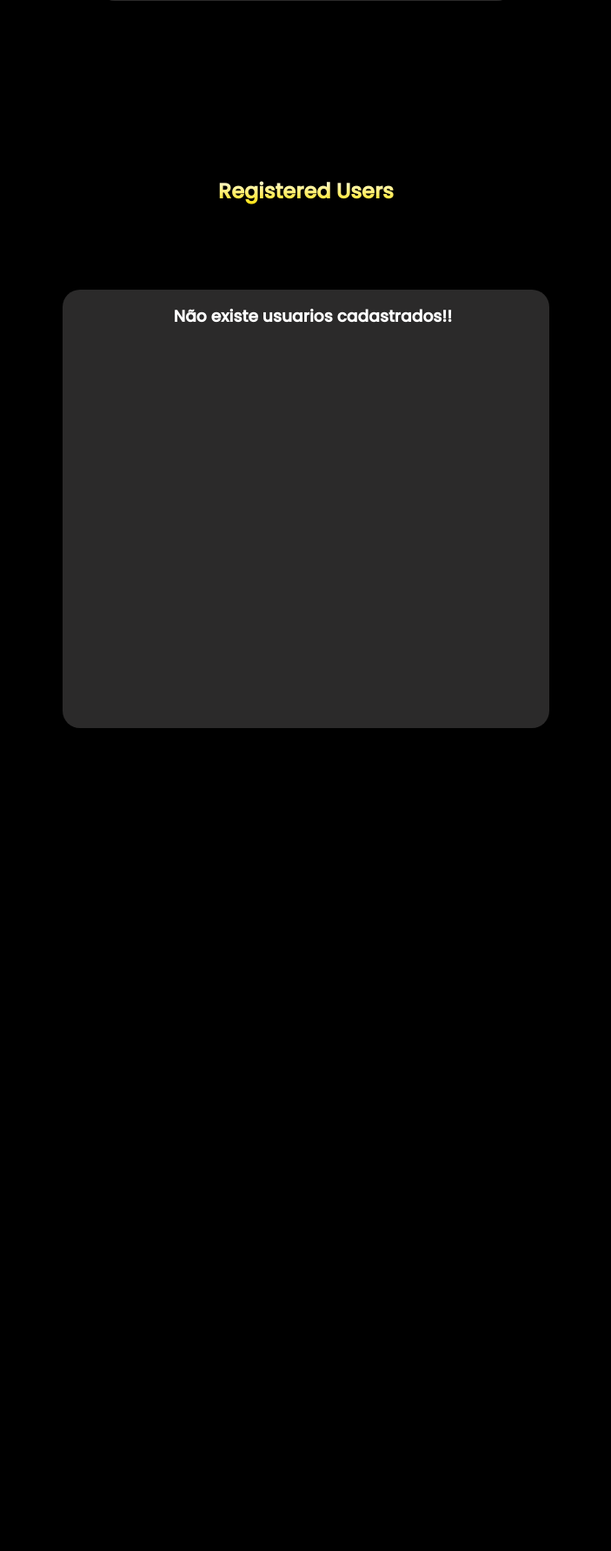
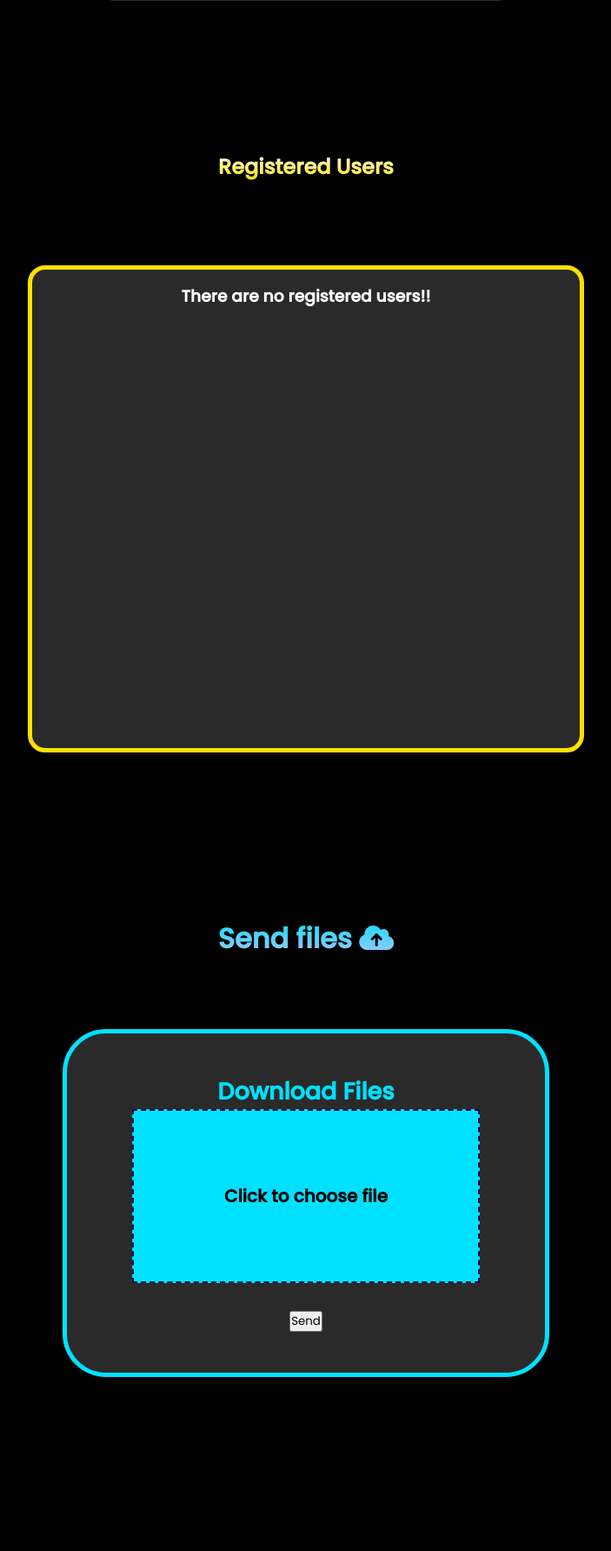
Before and after one commit to Adrian-Pardal/Site-com-intera-o-backend, a Flask app: template templates/admin.html in a window 1280 px wide. Shown: the part 617-2400 px from the top of the page at 87% size, without its empty margins (288-991 px from the left). Before the commit the page ends 1454 px from the top, so only its background shows below. Run offline with Flask 3, Linux system fonts and the light colour scheme; the template is opened without the code that fills it, so the values that code supplies are empty.

Commit message:
Add files via upload

```diff
--- a/main.py
+++ b/main.py
@@ -1,10 +1,17 @@
 
 from flask import Flask , render_template, redirect, request, flash
+
+# o arquivo json pode ser usando para armazenar informações
 import json
+
+# a bibilioteca ast poede ser usanda para transformar string em dicionario
+import ast
+
+import os # biblioteca usada para diretorios
 
 app = Flask(__name__)
 app.config['SECRET_KEY'] = 'SOBER'
-
+#usamos essa configuração inicial para abrir o flask no python e criamos e backend dentro .
 logado = False
 
 @app.route('/')
@@ -53,6 +60,7 @@ def login():
 
 @app.route('/registerUser' , methods=['POST'])
 def registerUser():
+    global logado
     user = []
     name = request.form.get('name')
     password = request.form.get('password')
@@ -70,13 +78,54 @@ def registerUser():
 
     with open('users.json', 'w') as recordingTemp :
         json.dump(newUser , recordingTemp , indent= 4 , sort_keys=True)
+    logado = True
+    flash(f'{name} Registered')
+    return redirect('/adm')
 
+@app.route('/deleteUser' , methods=['POST'])
+def deleteUser():
+    global logado
+    logado = True
+    user = request.form.get('UserPaDelete')
+
+    userDict = ast.literal_eval(user)
+    # Usando a biblioteca ast transformamos string em dicionario com isso conseguimos identificar no arquibo json para remover
+
+    name = userDict["name"]
+    # Para ficar mais limpo o front end estou a variavel name para quando ast transformar em dicionario e depois so chame
+    # o nome do usuario
+
+    with open('users.json') as usersTemp:
+        usersJson = json.load(usersTemp)
+    # usando a formula para abrir arquivo json usamos with  para abrir usa open e chamamos o nome do arquivo que queremos.
+        for c in usersJson:
+            if c == userDict:
+              usersJson.remove(userDict)
+              with open('users.json', 'w') as userToDeleted :
+                json .dump(usersJson , userToDeleted , indent=4) # e para remover depois da ação de procurar no arquivo ai
+                                                                 # voce abre para excluir porque vs code n reconhece a função 'remove'
+        # Aqui usamos o for com  para procurar o 'c' dentro users.json se em  users.json tiver um usuario  igual
+        # a do userDict que sera o nome e senha do usuario que voce quer remover O programa ira excluir e te retornar em 'flash'
+        # o nome do usuario com a frases deleted junto ao nome
+
+    flash(f'{name}Deleted')
     return redirect('/adm')
 
 
+@app.route('/upload' , methods=['POST'])
+def upload():
+    global logado
+    logado = True
 
+    file = request.files.get('document')
+    name_file = file.filename.replace(" ", "-")
+    # o replace e usado para mudar a formatação das palvras que o python vai pegar como um em arquivo
+    # aonde tiver espaço vamos trocar para um hifen
 
+    file.save(os.path.join('files',  name_file ))
 
+    flash('Saved File')
+    return redirect('/adm')
 
 
 
@@ -95,3 +144,4 @@ def registerUser():
 
 if __name__ in "__main__":
     app.run(debug=True)
+# Essa parte fechamos o flask e tudo que estiver dentro vai ser feito pelo python.
--- a/static/css/admin.css
+++ b/static/css/admin.css
@@ -9,13 +9,16 @@
     align-items: center;
     justify-content: center;
 }
+/* titulo do admin*/
 .titulo{
     background:  linear-gradient(#0246ff , #00ff15);
     background-clip: text;
   -webkit-background-clip: text;
   -webkit-text-fill-color: transparent;
+   font-weight: 600;
 }
 
+/* titulo do Register User*/
 .titulo1{
   background:  linear-gradient(#ffffff , #ffe100);
   background-clip: text;
@@ -23,39 +26,199 @@
 -webkit-text-fill-color: transparent;
 }
 
+/* titulo do Save file*/
+.titulo2{
+  background:  linear-gradient(#00e1ff , #b5c3f7);
+  background-clip: text;
+-webkit-background-clip: text;
+-webkit-text-fill-color: transparent;
+}
+
+/* fundo*/
+#form-fundo{
+  display: flex;
+  flex-direction: column;
+}
+
+
+
+
+/* influencia toda lista o tamanha espaço etc..*/
 .list-users{
   background: #2b2a2a;
-  width: 35rem;
-  height: 31.5rem;
+  width: 40rem;
+  height: 35rem;
+
+  display: flex;
+  flex-direction: column;
+  align-items: center;
 
 
   padding-top: 1rem;
   padding-left: 2rem;
-  padding-right: 1rem;
-  gap: 3rem;
+  padding-right: 2rem;
+  gap: 1.8rem;
+
   overflow-y: scroll;
 
-  border-radius: 20px;
+  border-radius: 20px ;
+  border: 5px solid  #ffe100;
+
   color: #fff;
   text-align: center;
   text-decoration: none;
 }
+/* scroll do list users ficando invessivel*/
+.list-users::-webkit-scrollbar{
+  width: 0px;
+}
+
+/* Essa função meche com a lista do usuario porem desalinha os itens dentro se usar padding*/
 li{
-  padding-bottom: 2rem;
+  padding-top: 1rem;
+  padding-bottom: 1rem;
 }
+
+/* Aqui ira modificar a 'ul' do FORM*/
 .list{
-  display: flex;
+  display:flex;
+  flex-direction: row;
   align-items: center;
-  justify-content: left;
+  justify-content: center;
 
-  list-style: none;
-  gap:3rem
+
+
+ gap: 3rem;
 }
+
+
+/* A primeira informação do user 'nome'*/
 .info-user1{
   font-size: 20px;
 
 
 }
+/* A segunda informação do user 'senha'*/
 .info-user2{
   font-size: 20px;
 }
+
+/* vai modificar a menssagem do flash*/
+.flash-alerta{
+  color: #00ff15;
+  border-bottom: solid 2px #00ff15;
+}
+/*icone de check fontsawesome*/
+#check{
+  margin-left: 1rem;
+  color: #00ff15;
+}
+/* modifica o button de delete*/
+.btn-delete{
+  width: 7rem;
+  padding: 0.2rem;
+
+  border: none;
+  border-radius: 5px;
+}
+
+/* icone de trash fontsawesome */
+#trash{
+  margin-left: 1rem;
+  color: red;
+}
+
+/* ira modificar o save files do form*/
+#fundo-save{
+  width: 35rem;
+  height: 25rem;
+
+  background: #2b2a2a;
+
+  display: flex;
+  align-items: center;
+  justify-content: center;
+
+  border-radius: 50px;
+}
+
+/* Todo modificação do Save files*/
+#fundo-save{
+  border: 5px solid #00e1ff;
+  display: flex;
+  flex-direction: column;
+
+  transition: 300ms;
+}
+#fundo-save:hover{
+
+  box-shadow:  0 5px 10px 10px  #00e1ff;
+  cursor: pointer;
+}
+
+.download-file{
+  display: flex;
+  flex-direction: column;
+  align-items: center;
+  justify-content: center;
+}
+
+.download-file header{
+  font-size: 27px;
+  font-weight: 600;
+  color: #00e1ff;
+}
+
+.uploaded form{
+  display: flex;
+  flex-direction: column;
+  align-items: center;
+  justify-content: center;
+
+  text-align: center;
+}
+/* mechendo com o label */
+#document-input{
+  display: none;
+}
+
+#document-label{
+  width: 400px;
+  aspect-ratio: 6/3;
+  background: #00e1ff;
+
+  font-size: 20px;
+  font-family: "Poppins", sans-serif;
+  font-weight: 600;
+
+  display: flex;
+  align-items: center;
+  justify-content: center;
+
+  cursor: pointer;
+
+  border: 2px dashed #00084f;
+
+  transition: background 300ms ease-in-out;
+}
+#document-label:hover{
+  background: #ffffff;
+}
+
+#document-label:active{
+  color: #00ff15;
+  border: 3px dashed #00ff15;
+}
+
+/*
+.uploaded form input{
+  width: 400px;
+  aspect-ratio: 16/9;
+
+  border: 5px dashed  #00e1ff;
+
+  background: #00e1ff;
+}
+.uploaded form input:hover{
+  background: #59e4f7;
+}
--- a/static/css/home.css
+++ b/static/css/home.css
@@ -3,7 +3,7 @@
     margin: 0;
     padding: 0;
     box-sizing: border-box;
-    font-family: poppins;
+    font-family: "Poppins", sans-serif;
 }
 
 #form-fundo{
@@ -44,6 +44,8 @@
     height: 23rem;
     border-radius: 20px;
     color: #fff;
+
+    transition: 300ms;
 }
 
 #login:hover{
--- /dev/null
+++ b/static/scripts/admin.js
@@ -0,0 +1,25 @@
+
+
+
+
+
+
+
+
+
+
+
+// Uso esse codigo que quando um arquivo for escolido em send files aparecera na tela o nome do arquivo ex: "boleto.pdf"
+   const inputFile = document.getElementById("document-input");
+    const labelInputFile = document.getElementById('document-label');
+
+    inputFile.addEventListener("input", () => {
+        if (inputFile.files.length > 0) {
+            const file = inputFile.files[0];
+            labelInputFile.innerText = file.name;
+        } else {
+            labelInputFile.innerText = "Click to choose file";
+        }
+    });
+// final do COdigo Send Files
+//-----------------------------------------------------------------------------------------------------------------------
--- a/templates/admin.html
+++ b/templates/admin.html
@@ -8,6 +8,8 @@
     <link rel="stylesheet" href="/static/css/admin.css">
 
     <link rel="stylesheet" href="https://cdnjs.cloudflare.com/ajax/libs/font-awesome/6.5.1/css/all.min.css" integrity="sha512-DTOQO9RWCH3ppGqcWaEA1BIZOC6xxalwEsw9c2QQeAIftl+Vegovlnee1c9QX4TctnWMn13TZye+giMm8e2LwA==" crossorigin="anonymous" referrerpolicy="no-referrer" />
+
+    <script src="../script/admin.js" ></script>
 
 </head>
 <body>
@@ -38,7 +40,7 @@
                             {% if menssagem %}
                             <div class="flash-alerta">
                                 {{menssagem[0]}}
-                                 <span id="alerta"><i class="fa-solid fa-circle-exclamation" id="alerta"></i></span>
+                                 <span id="check"><i class="fa-solid fa-check"></i></span>
                             </div>
                             {% endif %}
 
@@ -58,14 +60,17 @@
        </div>
        <div id="form-fundo">
 
-        <div id="form-frente">
+        <div id="form-frente" >
             <div id="mode">
                 <h2 class="titulo1">Registered Users</h2>
             </div>
             <div class="list-users">
                 {% if users%}
                    {% for c in users%}
-                     <ul class="list">
+                    <form class="list-Superior" action="/deleteUser" method="post">
+                      <ul class="list">
+
+                        <input type="hidden" name="UserPaDelete" value="{{c}}">
                         <li class="info-user1">
                            Name User : {{ c['name'] }}
                         </li>
@@ -73,14 +78,50 @@
                         <li class="info-user2">
                            Password : {{ c['password'] }}
                         </li>
+                        <button class="btn-delete" type="submit">Delete<i id="trash" class="fa-solid fa-trash-can"></i></button>
+                      </ul>
 
-                     </ul>
+                     </form>
                    {% endfor %}
                 {% else %}
-                    <h3>Não existe usuarios cadastrados!!</h3>
+                    <h3>There are no registered users!!</h3>
                 {% endif %}
             </div>
         </div>
    </div>
+
+   <div id="form-fundo" class="upload">
+      <div id="mode">
+       <h1 class="titulo2">Send files <i class="fa-solid fa-cloud-arrow-up"></i></h1>
+      </div>
+
+     <div id="fundo-save" class="upload">
+
+        <div class="download-file">
+          <header> Download Files</header>
+        </div>
+        <div class="uploaded">
+         <form action="/upload" method="post" enctype="multipart/form-data">
+            <!-- o label aciona o input document então não precisa mostra o input-->
+           <label  id="document-label" for="document-input" tabindex="0" class="elementor-field-type-upload">
+              Click to choose file
+           </label>
+            <input type="file" name="document" id="document-input"    class="elementor-field-type-upload" required="required" aria-required="true">
+            <button type="submit" id="send">Send</button>
+
+         </form>
+        </div>
+
+
+         <!--
+         <form action="/upload" method="post" enctype="multipart/form-data">
+              <input type="file" name="document" id="document">
+              <button type="submit">Send</button>
+         </form>
+         -->
+     </div>
+   </div>
+
+   <script src="../static/scripts/admin.js" ></script>
 </body>
 </html>
```
Also changed, not shown: files/arquivo.txt (added, +21 -0 lines), users.json (+11 -23 lines).
